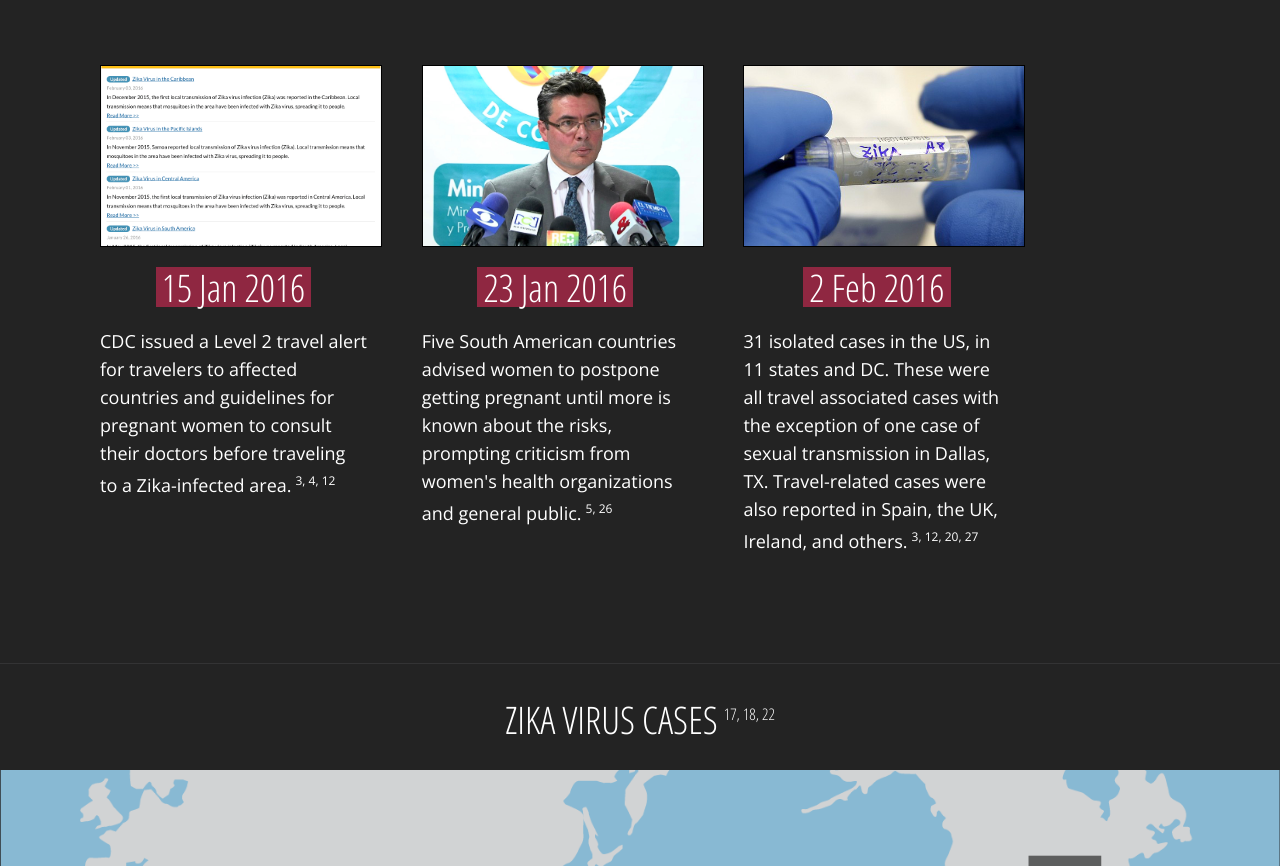
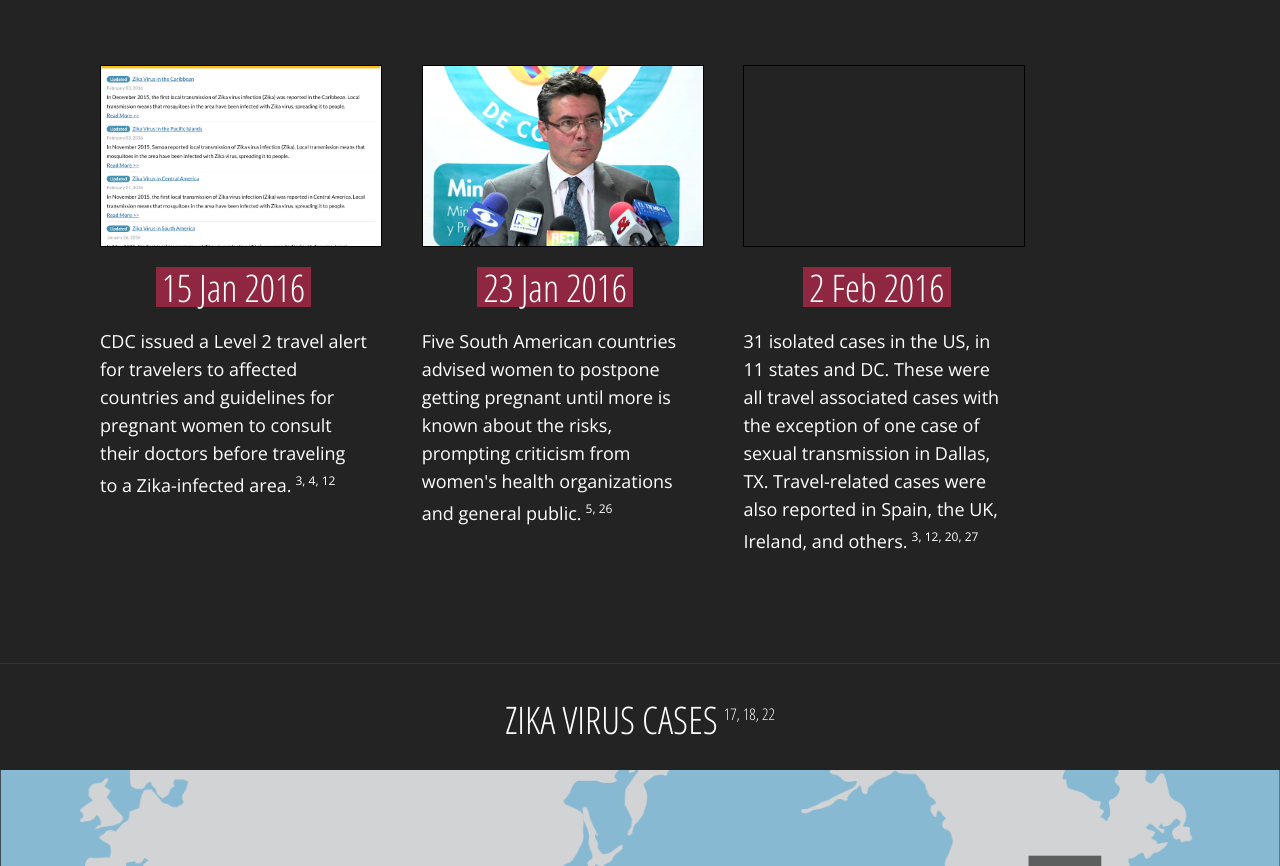
Before and after one commit to goinvo/InvoUnderstandingZika, a website: page index.html in a window 1280 px wide. Shown: the part 2802-3668 px from the top of the page. Drawn offline with nearby package versions, Linux system fonts and the light colour scheme.

Commit message:
Revise images.

```diff
--- a/index.html
+++ b/index.html
@@ -208,7 +208,7 @@
 						</li>
 						<li>
 							<div class="timeline-image">
-								<img src="./assets/images/2016-sexual-travel-cases.jpg" alt="zika test tube" class="scale-with-grid">
+								<!-- <img src="" alt="" class="scale-with-grid"> -->
 							</div>
 							<span class="year">2 Feb 2016</span>
 							<div class="description">
```
Also changed, not shown: assets/images/2016-sexual-travel-cases.jpg (deleted), assets/images/header.png.
